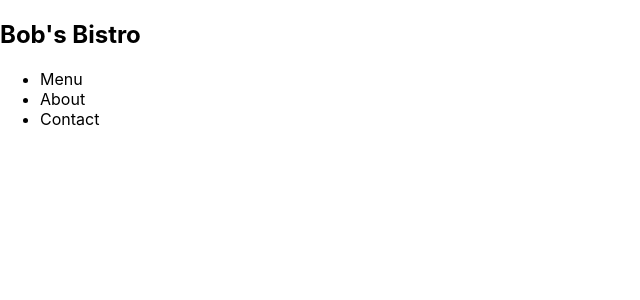
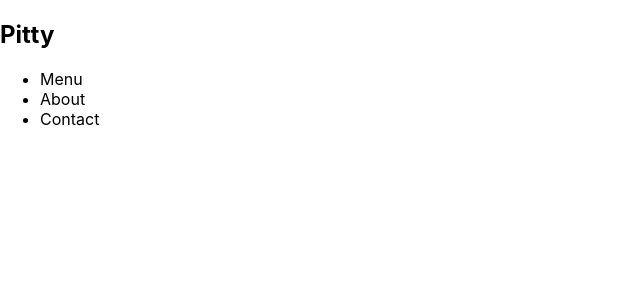
Before and after one commit to pittyh6/react-scrimba-8-12Mths-webDevStudy-2022-2023, a React (Create React App) app in the folder build-a-react-info-site/correct-set-up/my-set/: page / in a window 1280 px wide. Shown: the top 300 px of the page, without its empty margins (0-640 px from the left). Built offline with nearby package versions, Linux system fonts and the light colour scheme.

Commit message:
react 17 -> 18

```diff
--- a/build-a-react-info-site/correct-set-up/my-set/src/App.js
+++ b/build-a-react-info-site/correct-set-up/my-set/src/App.js
@@ -1,30 +1,27 @@
-import logo from './logo.svg';
-import './App.css';
-import React from "react"
-import ReactDOM from "react-dom"
-
+import logo from "./logo.svg";
+import "./App.css";
+import React from "react";
+import ReactDOM from "react-dom/client";
 
 function App() {
-
+  //lesson 10
   const navbar = (
     <nav>
-          <h1>Bob's Bistro</h1>
+      <h1>Pitty</h1>
       <ul>
         <li>Menu</li>
         <li>About</li>
         <li>Contact</li>
       </ul>
     </nav>
-  )
+  );
+  //ReactDOM.render(navbar, document.getElementById("root"));
 
-  ReactDOM.render(navbar, document.getElementById("root"))
-
-  return (
-    <div className="App">
-
-      <h1>oi</h1>
-    </div>
-  );
+  //leson 11
+  // change the way you render from (ReactDOM.render(navbar, document.getElementById("root"));)
+  // to(ReactDOM.createRoot(document.getElementById("root")).render(navbar);)
+  const root = ReactDOM.createRoot(document.getElementById("root"));
+  root.render(navbar);
 }
 
 export default App;
```
Lines whose indentation alone changed are shown as unchanged.
